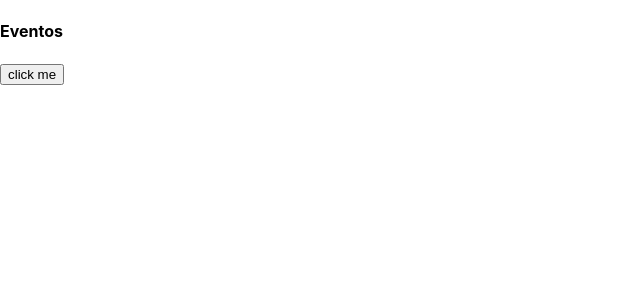
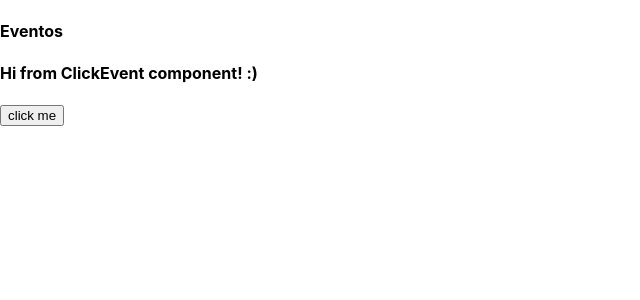
Before and after one commit to katherinebl/my-react-app, a React (Create React App) app: page / in a window 1280 px wide. Shown: the top 300 px of the page, without its empty margins (0-640 px from the left). Built offline with nearby package versions, Linux system fonts and the light colour scheme.

Commit message:
Imported ClickEvent component to App

```diff
--- a/src/App.js
+++ b/src/App.js
@@ -1,4 +1,5 @@
 import React, { Component } from 'react';
+import ClickEvent from './sections/events'
 import './App.css';
 
 
@@ -24,8 +25,8 @@ class App extends Component {
     return (
       <div>
         <h4>Eventos</h4>
-        <button onClick={this.handleClick}>click me</button>
-
+        {/* <button onClick={this.handleClick}>click me</button> */}
+        <ClickEvent />
       </div>
     );
   }
--- a/src/sections/events.js
+++ b/src/sections/events.js
@@ -0,0 +1,19 @@
+import React, { Component } from 'react';
+
+class ClickEvent extends Component {
+
+  handleClick() {
+    return alert('hi there');
+  }
+
+  render() {
+    return (
+      <div>
+        <h4>Hi from ClickEvent component! :)</h4>
+        <button onClick={this.handleClick}>click me</button>
+      </div>
+    );
+  }
+}
+
+export default ClickEvent;
```
